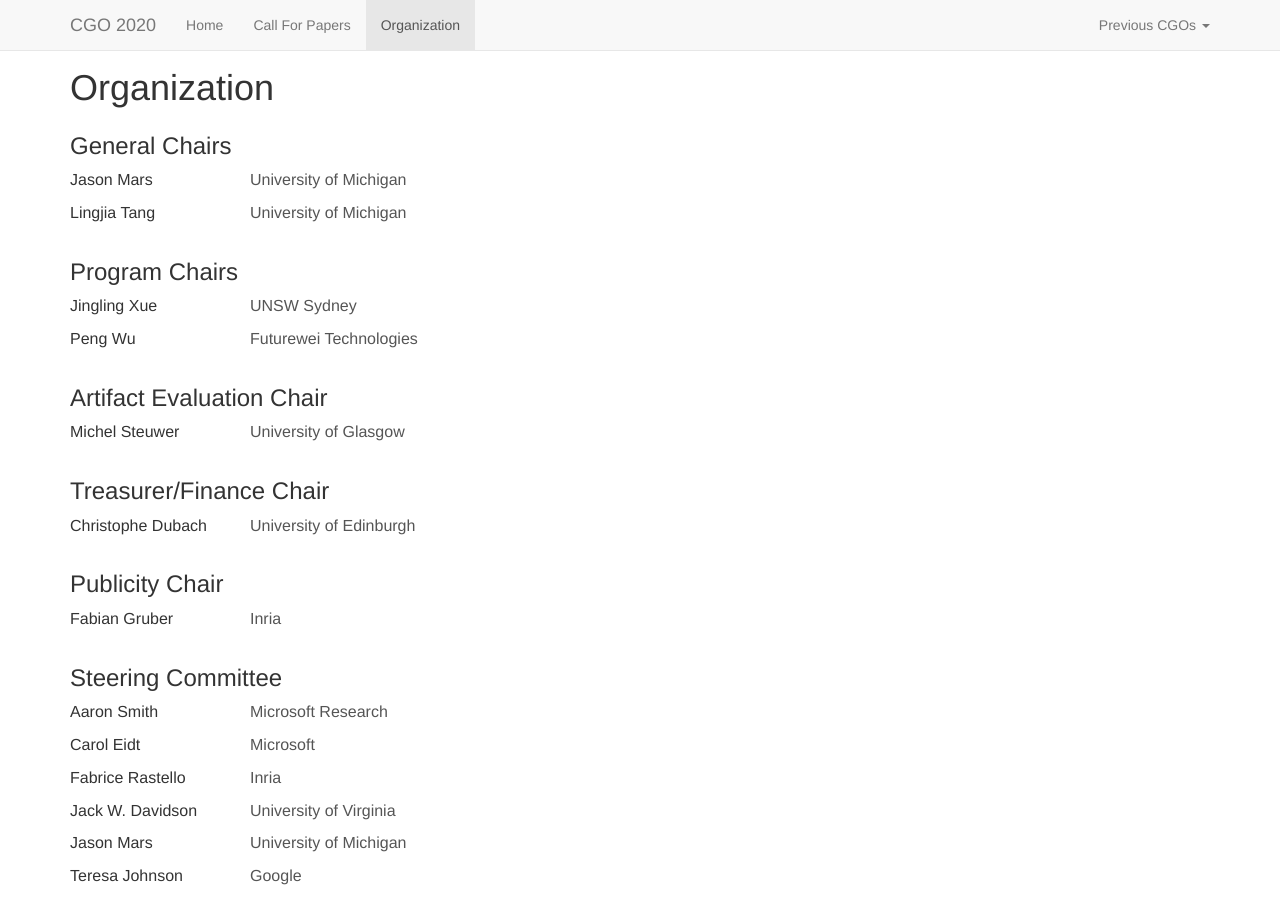
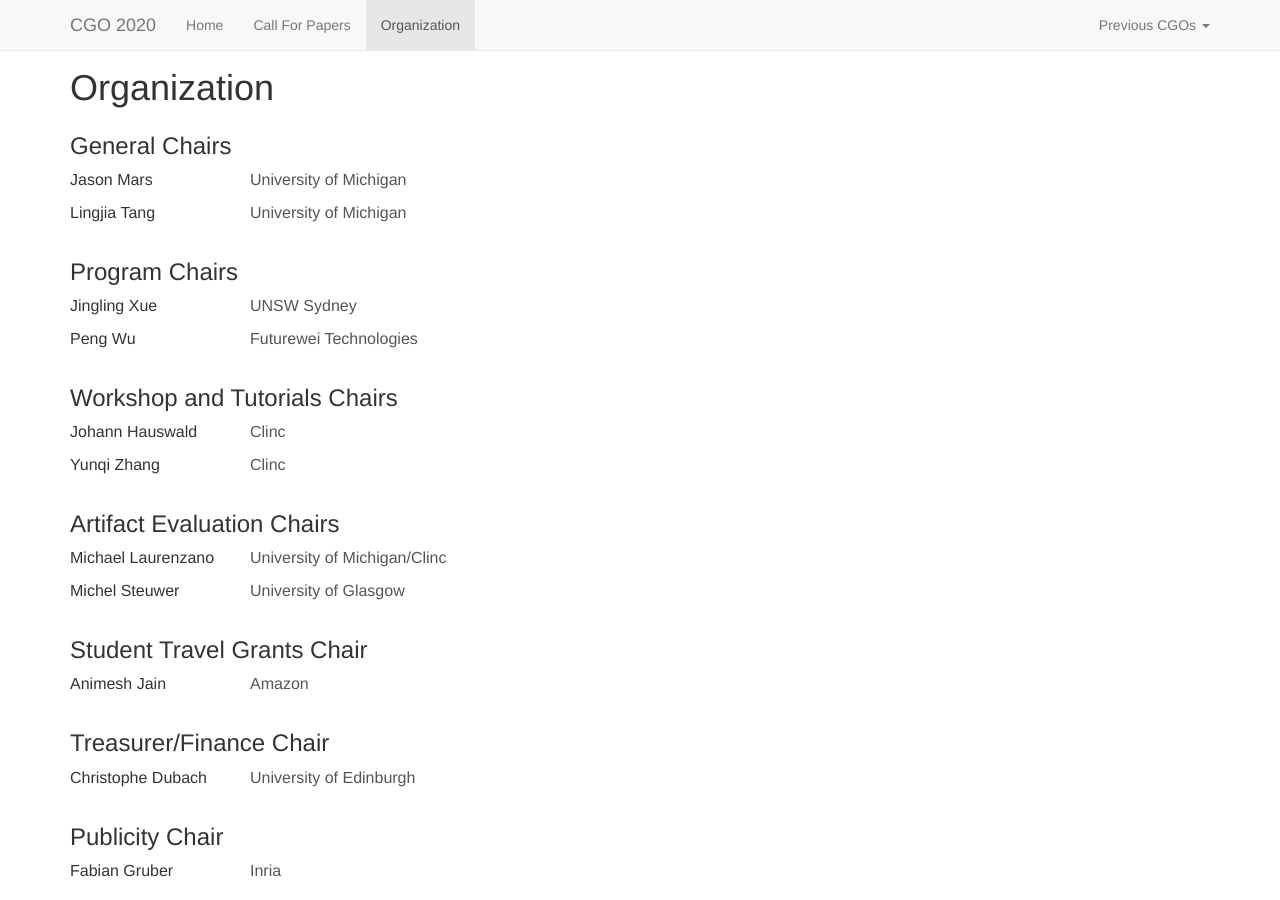
Before and after one commit to jingling/cgo2020, a Jekyll site: the page built from organization.html, in a window 1280 px wide and 900 px high. Built offline with Jekyll 4.4.1, drawn with Linux system fonts in a browser that asks for light colours; nearby versions of some CDN libraries; comment, search, counter and statistics services are not loaded.

Commit message:
update organization

```diff
--- a/_data/organization.yml
+++ b/_data/organization.yml
@@ -13,26 +13,29 @@
   - name: Peng Wu
     affiliation: Futurewei Technologies
 
-# - role: Workshop and Tutorials Chair
-#   name: Xipeng Shen
-#   affiliation: North Carolina State University
+- role: Workshop and Tutorials Chairs
+  members:
+  - name: Johann Hauswald
+    affiliation: Clinc
+  - name: Yunqi Zhang
+    affiliation: Clinc
 
-- role: Artifact Evaluation Chair
-  # members:
+- role: Artifact Evaluation Chairs
+  members:
   # - name: Bruce Childers
   #   affiliation: University of Pittsburgh
-  # - name: Luis Oliveria
-  #   affiliation: University of Pittsburgh
-  name: Michel Steuwer
-  affiliation: University of Glasgow
+  - name: Michael Laurenzano
+    affiliation: University of Michigan/Clinc
+  - name: Michel Steuwer
+    affiliation: University of Glasgow
 
 # - role: Student Research Competition Chair
 #   name: Jagadish Kotra
 #   affiliation: AMD
 
-# - role: Student Travel Grants Chair
-#   name: Jack Sampson
-#   affiliation: Penn State
+- role: Student Travel Grants Chair
+  name: Animesh Jain
+  affiliation: Amazon
 
 - role: Treasurer/Finance Chair
   name: Christophe Dubach
```
